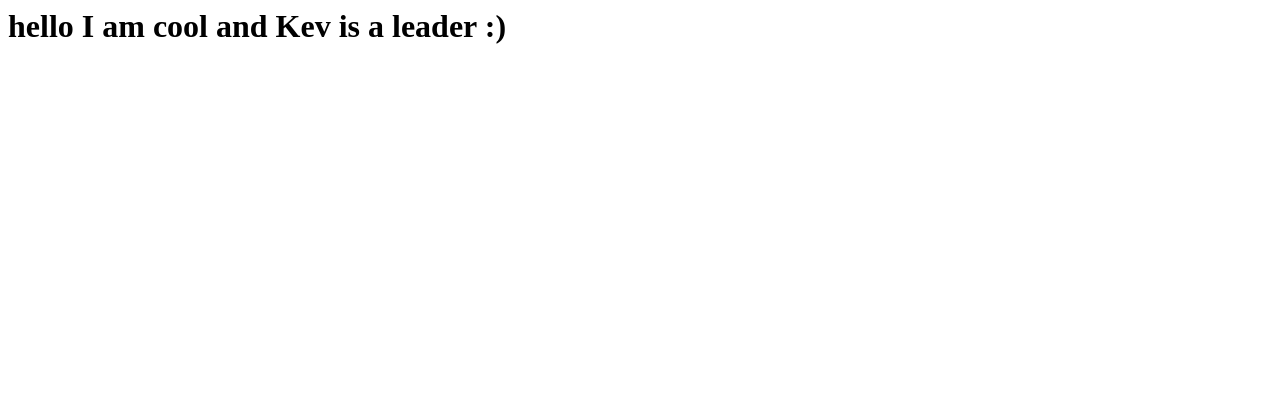
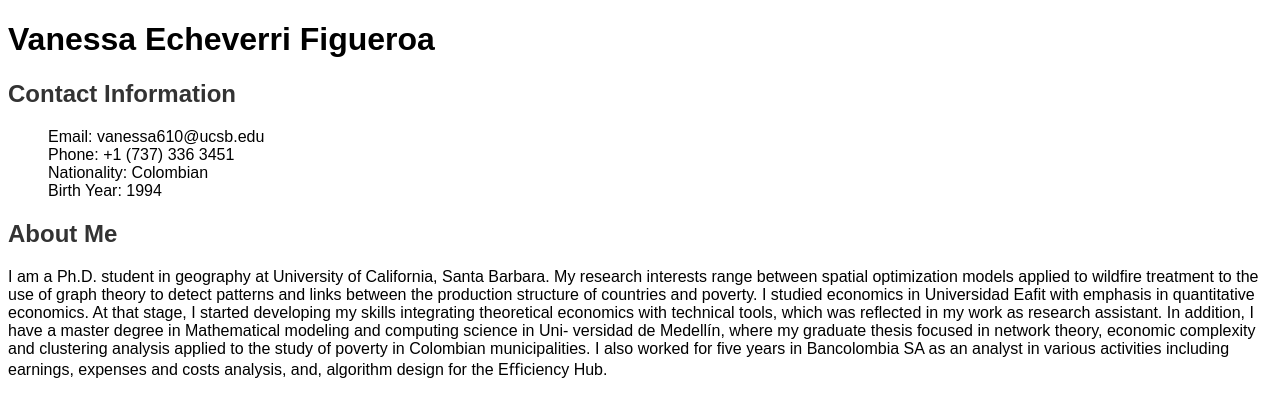
Before and after one commit to vanechev29/vanechev29.github.io, a plain HTML site: page index.html in a window 1280 px wide. Drawn offline with Linux system fonts and the light colour scheme.

Commit message:
Update index.html

```diff
--- a/index.html
+++ b/index.html
@@ -1 +1,44 @@
-<h1>hello I am cool and Kev is a leader :)</h1>
+<!DOCTYPE html>
+<html>
+<head>
+    <title>Vanessa Echeverri Figueroa's CV</title>
+    <style>
+        body {
+            font-family: Arial, sans-serif;
+        }
+        h2 {
+            color: #333;
+        }
+        ul {
+            list-style-type: none;
+        }
+    </style>
+</head>
+<body>
+    <h1>Vanessa Echeverri Figueroa</h1>
+    <h2>Contact Information</h2>
+    <ul>
+        <li>Email: vanessa610@ucsb.edu</li>
+        <li>Phone: +1 (737) 336 3451</li>
+        <li>Nationality: Colombian</li>
+        <li>Birth Year: 1994</li>
+    </ul>
+
+    <h2>About Me</h2>
+    <p>
+        I am a Ph.D. student in geography at University of California, Santa Barbara. My research interests
+        range between spatial optimization models applied to wildﬁre treatment to the use of graph theory to
+        detect patterns and links between the production structure of countries and poverty. I studied economics
+        in Universidad Eaﬁt with emphasis in quantitative economics. At that stage, I started developing my
+        skills integrating theoretical economics with technical tools, which was reﬂected in my work as research
+        assistant. In addition, I have a master degree in Mathematical modeling and computing science in Uni-
+        versidad de Medellín, where my graduate thesis focused in network theory, economic complexity and
+        clustering analysis applied to the study of poverty in Colombian municipalities. I also worked for ﬁve
+        years in Bancolombia SA as an analyst in various activities including earnings, expenses and costs analysis,
+        and, algorithm design for the Eﬃciency Hub.
+    </p>
+
+    <!-- Add the rest of your sections in the same way -->
+
+</body>
+</html>
```
